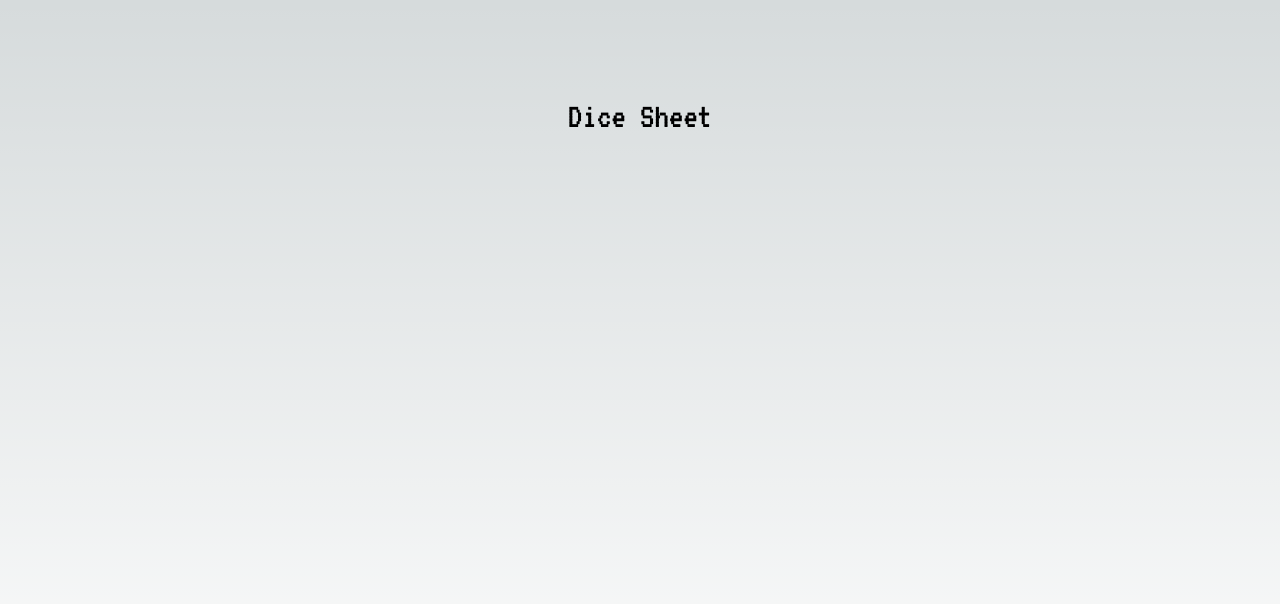
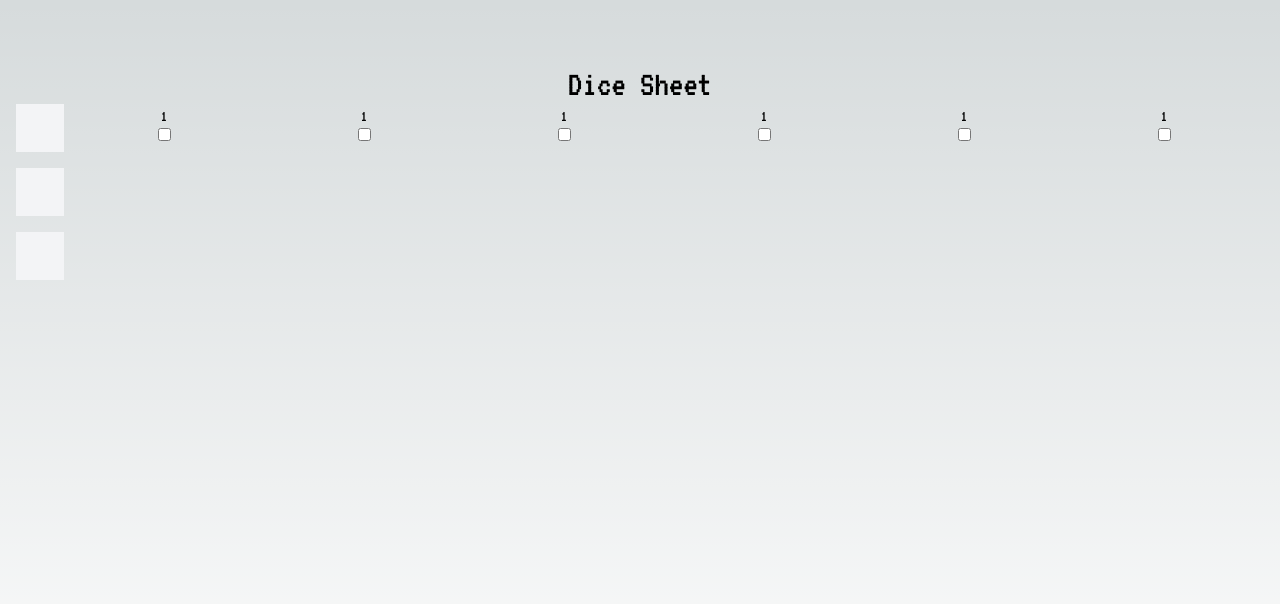
Before and after one commit to hagenbrandt/dice-sheet, a Next.js app: page / in a window 1280 px wide. Shown: the top 604 px of the page. Built offline with nearby package versions, Linux system fonts and the light colour scheme.

Commit message:
feat: setup markup for dice sheet

```diff
--- a/src/app/page.tsx
+++ b/src/app/page.tsx
@@ -1,9 +1,58 @@
 export default function Home() {
   return (
-    <>
-      <main className='flex min-h-screen flex-col items-center justify-between p-24'>
-        <h1>Dice Sheet</h1>
-      </main>
-    </>
+    <main className='flex min-h-screen flex-col items-center px-4 py-16'>
+      <h1>Dice Sheet</h1>
+      <div className='sheet flex flex-row w-full justify-between'>
+        <section className='button-group flex flex-col gap-4'>
+          <button className='h-12 w-12 bg-gray-100'></button>
+          <button className='h-12 w-12 bg-gray-100'></button>
+          <button className='h-12 w-12 bg-gray-100'></button>
+        </section>
+        <section className='checkbox-group flex flex-row w-full justify-around'>
+          <label
+            htmlFor='checkbox-1'
+            className='flex flex-col w-fit items-center'
+          >
+            1
+            <input type='checkbox' name='bonus' id='checkbox-1' />
+          </label>
+          <label
+            htmlFor='checkbox-2'
+            className='flex flex-col w-fit items-center'
+          >
+            1
+            <input type='checkbox' name='bonus' id='checkbox-2' />
+          </label>
+          <label
+            htmlFor='checkbox-3'
+            className='flex flex-col w-fit items-center'
+          >
+            1
+            <input type='checkbox' name='bonus' id='checkbox-3' />
+          </label>
+          <label
+            htmlFor='checkbox-4'
+            className='flex flex-col w-fit items-center'
+          >
+            1
+            <input type='checkbox' name='bonus' id='checkbox-4' />
+          </label>
+          <label
+            htmlFor='checkbox-5'
+            className='flex flex-col w-fit items-center'
+          >
+            1
+            <input type='checkbox' name='bonus' id='checkbox-5' />
+          </label>
+          <label
+            htmlFor='checkbox-6'
+            className='flex flex-col w-fit items-center'
+          >
+            1
+            <input type='checkbox' name='bonus' id='checkbox-6' />
+          </label>
+        </section>
+      </div>
+    </main>
   );
 }
```
